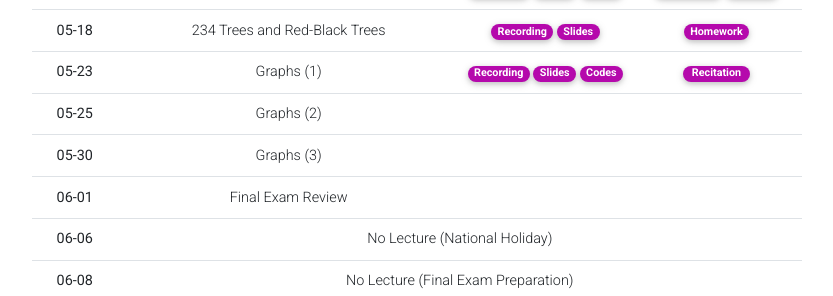
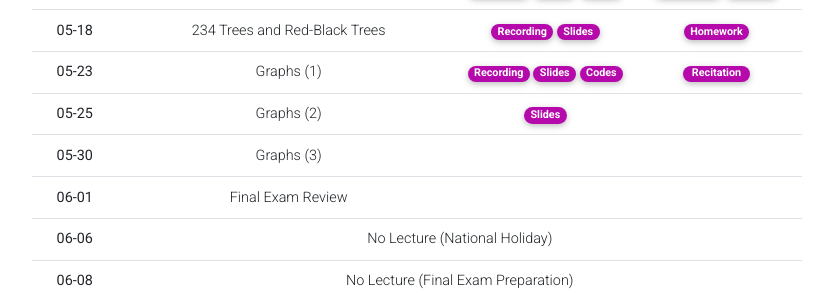
Before and after one commit to Uehwan/Uehwan.github.io, a Jekyll site: the page built from _teaching/datastruct23sp.md, in a window 1280 px wide and 900 px high, scrolled down 1742 px. Shown: the part 348-644 px from the top of the window, without its empty margins (223-1056 px from the left). Built offline with Jekyll 4.4.1, drawn with Linux system fonts in a browser that asks for light colours; nearby versions of some CDN libraries; comment, search, counter and statistics services are not loaded; a style sheet for code colours, icons or effects is not loaded.

Commit message:
2305025 pre

```diff
--- a/_teaching/datastruct23sp.md
+++ b/_teaching/datastruct23sp.md
@@ -359,7 +359,7 @@
       <td>Graphs (2)</td>
       <td>
         <!--a href="https://youtu.be/g_XC-TKphfM" target="_blank" class="badge badge-pill" style="background-color:#B509AC;">Recording</a-->
-        <!--a href="https://docs.google.com/presentation/d/1X13Cs6MlZxkjlhWvy8NZQ2z7FQwcePczOJsEktdWZRs/edit?usp=sharing" target="_blank" class="badge badge-pill" style="background-color:#B509AC;">Slides</a-->
+        <a href="https://docs.google.com/presentation/d/1X13Cs6MlZxkjlhWvy8NZQ2z7FQwcePczOJsEktdWZRs/edit?usp=sharing" target="_blank" class="badge badge-pill" style="background-color:#B509AC;">Slides</a>
         <!--a href="https://colab.research.google.com/drive/10jcEekLairREg9AQpBEMWB1JHdNqvgZB?usp=sharing" target="_blank" class="badge badge-pill" style="background-color:#B509AC;">Codes</a-->
       </td>
       <td>
```
